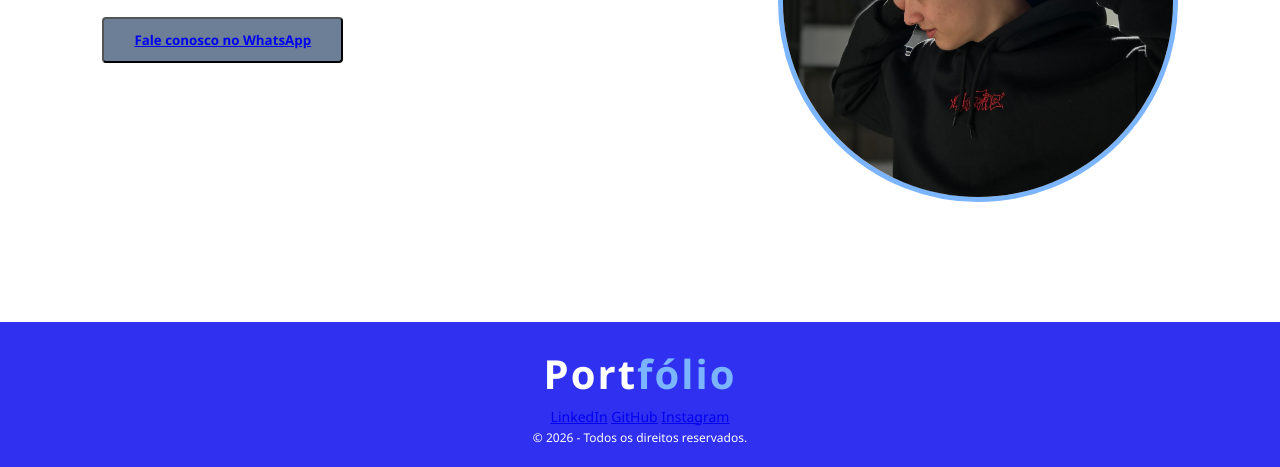
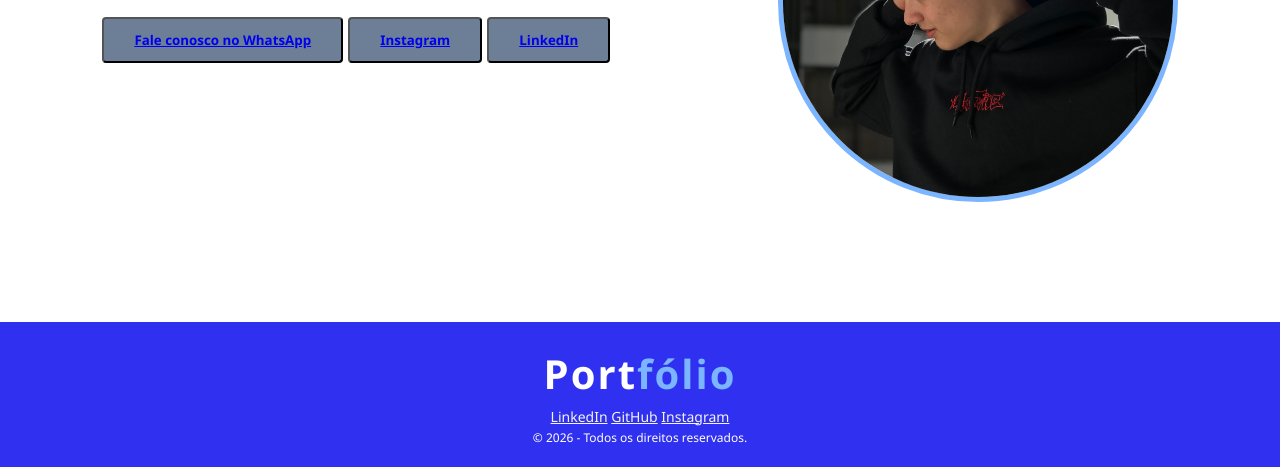
Before and after one commit to weslleykuhne/Portfolio_Simples, a plain HTML site: page contato.html in a window 1280 px wide. Shown: the part 387-854 px from the top of the page. Drawn offline with Linux system fonts and the light colour scheme; a web font is replaced by a local one.

Commit message:
modificado

```diff
--- a/PortfolioStyle.css
+++ b/PortfolioStyle.css
@@ -118,7 +118,7 @@ nav ul li a:hover {
     color: #fff;
 }
 
-.whatsapp {
+.conversar {
     padding: 12px 30px;
     border-radius: 4px;
     text-decoration: none;
@@ -156,7 +156,7 @@ footer {
     text-align: center;
     padding: 20px;
     font-size: 14px;
-    color: #000;
+    color: #fd0000;
 }
 .couteudo-rodapé{
     color: white;
@@ -171,7 +171,7 @@ footer {
 }
 
 .navegacao a{
-    color: white;
+    color: rgb(255, 254, 254);
     text-decoration: none;
     margin: 0 15px;
     font-size: 17px;
@@ -185,3 +185,7 @@ footer {
     color: white;
     font-size: 12px;
 }
+
+.navegacao-rodape a{
+    color: rgb(243, 243, 243);
+}
--- a/contato.html
+++ b/contato.html
@@ -33,13 +33,23 @@
       <div class="texto-apresentacao">
         <h1>Meus meios de <span>contato</span></h1>
         <!--Nome em destaque-->
-        <button class="whatsapp">
+        <button class="conversar">
           <a
             href="https://wa.me/5547999896333?text=Olá! Gostaria de mais informações"
             target="_blank"
           >
             Fale conosco no WhatsApp
           </a>
+        </button>
+
+        <button class="conversar">
+          <a href="https://www.instagram.com/weslley_kn/">Instagram</a>
+        </button>
+
+        <button class="conversar">
+          <a href="https://www.linkedin.com/in/weslley-kuhne-546726349/"
+            >LinkedIn</a
+          >
         </button>
       </div>
 
```
Also changed, not shown: index.html (+4 -3 lines).
